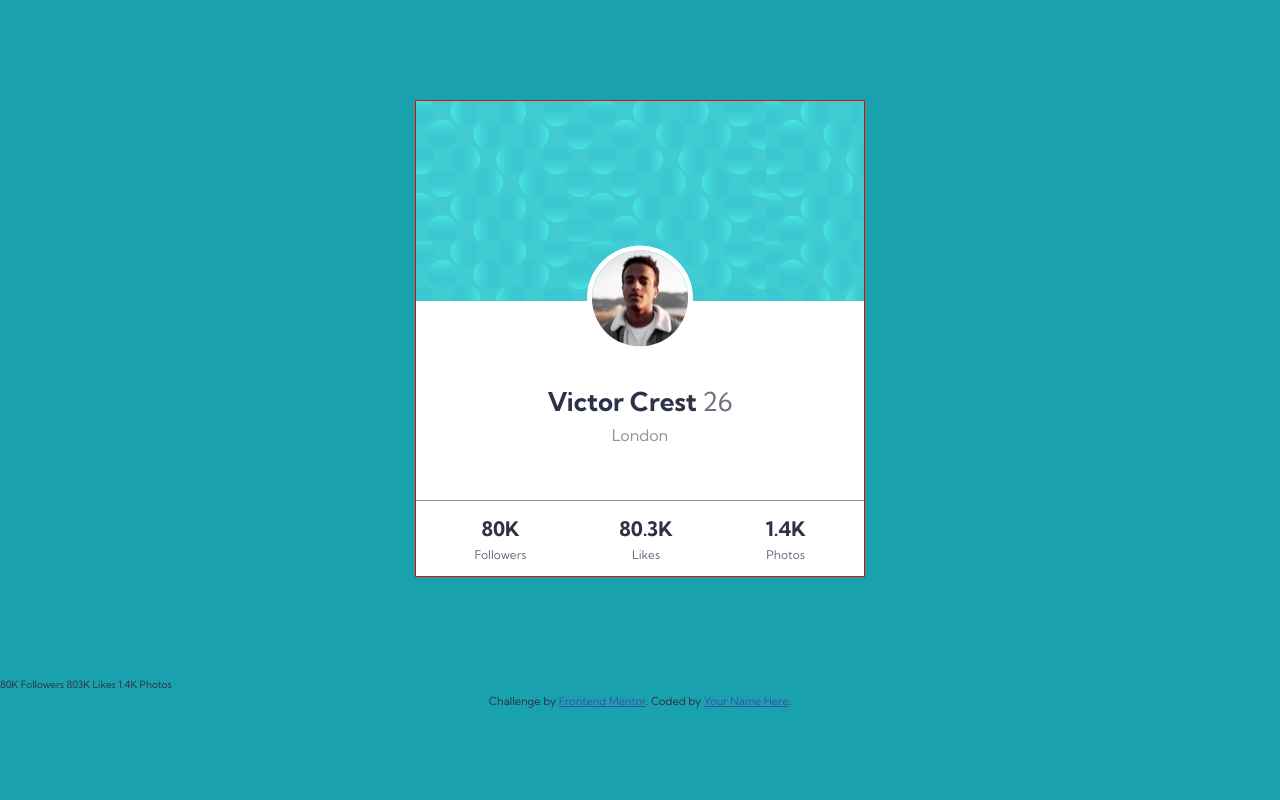
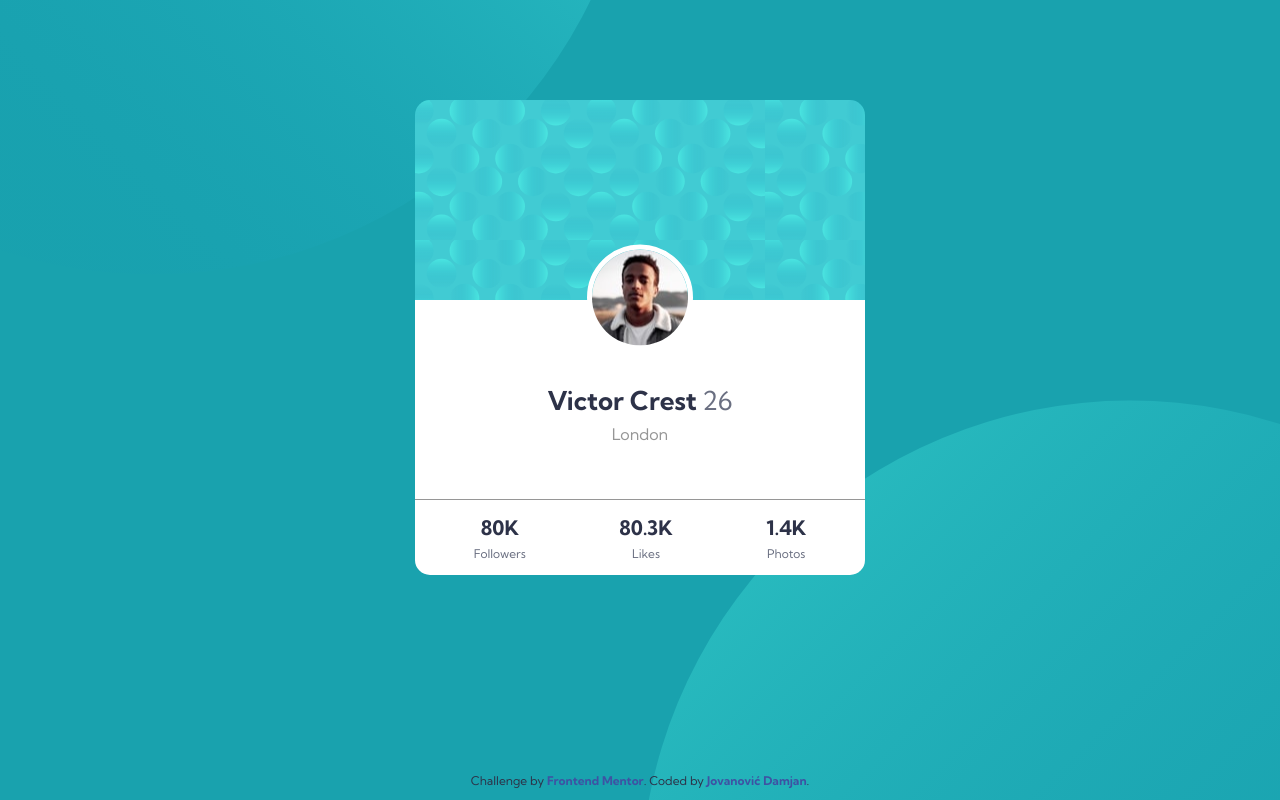
Before and after one commit to D-Jovanovic/profile-card-component, a website: page index.html in a window 1280 px wide. Drawn offline with Linux system fonts and the light colour scheme.

Commit message:
border, background image and footer finished

```diff
--- a/index.html
+++ b/index.html
@@ -20,17 +20,6 @@
     <link rel="stylesheet" href="css/style.css" />
 
     <title>Frontend Mentor | Profile card component</title>
-
-    <!-- Feel free to remove these styles or customise in your own stylesheet 👍 -->
-    <style>
-      .attribution {
-        font-size: 11px;
-        text-align: center;
-      }
-      .attribution a {
-        color: hsl(228, 45%, 44%);
-      }
-    </style>
   </head>
   <body>
     <section class="container">
@@ -62,12 +51,11 @@
       </div>
     </section>
 
-    80K Followers 803K Likes 1.4K Photos
     <div class="attribution">
       Challenge by
       <a href="https://www.frontendmentor.io?ref=challenge" target="_blank"
         >Frontend Mentor</a
-      >. Coded by <a href="#">Your Name Here</a>.
+      >. Coded by <a href="https://github.com/D-Jovanovic">Jovanović Damjan</a>.
     </div>
   </body>
 </html>
--- a/sass/base/_base.scss
+++ b/sass/base/_base.scss
@@ -14,4 +14,8 @@ html {
 body {
   box-sizing: border-box;
   background-color: $primary;
+  background-image: url(/images/bg-pattern-top.svg),
+    url(/images/bg-pattern-bottom.svg);
+  background-repeat: no-repeat, no-repeat;
+  background-position: bottom 50vh right 50vw, top 50vh left 50vw;
 }
--- a/sass/components/_profile-card.scss
+++ b/sass/components/_profile-card.scss
@@ -2,8 +2,8 @@
   position: relative;
   margin: 10rem auto;
   width: 45rem;
-
-  border: 1px solid red;
+  border-radius: 1.5rem;
+  overflow: hidden;
 
   &__img {
     // border: 1px solid green;
@@ -74,3 +74,20 @@
     }
   }
 }
+
+.attribution {
+  position: fixed;
+  left: 50%;
+  bottom: 0;
+  transform: translate(-50%, -50%);
+  text-align: center;
+  font-size: 12px;
+  text-align: center;
+  max-width: 100%;
+
+  a {
+    color: hsl(228, 45%, 44%);
+    text-decoration: none;
+    font-weight: 600;
+  }
+}
```
Also changed, not shown: css/style.css.
